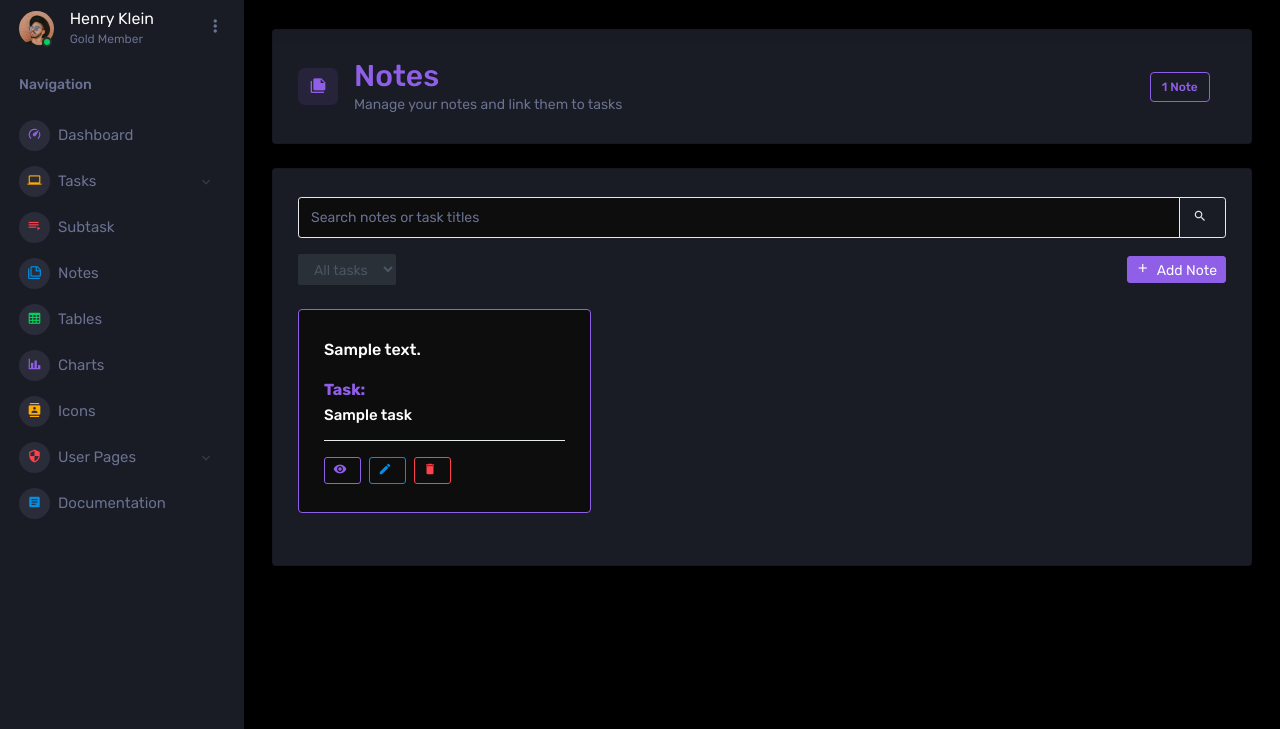
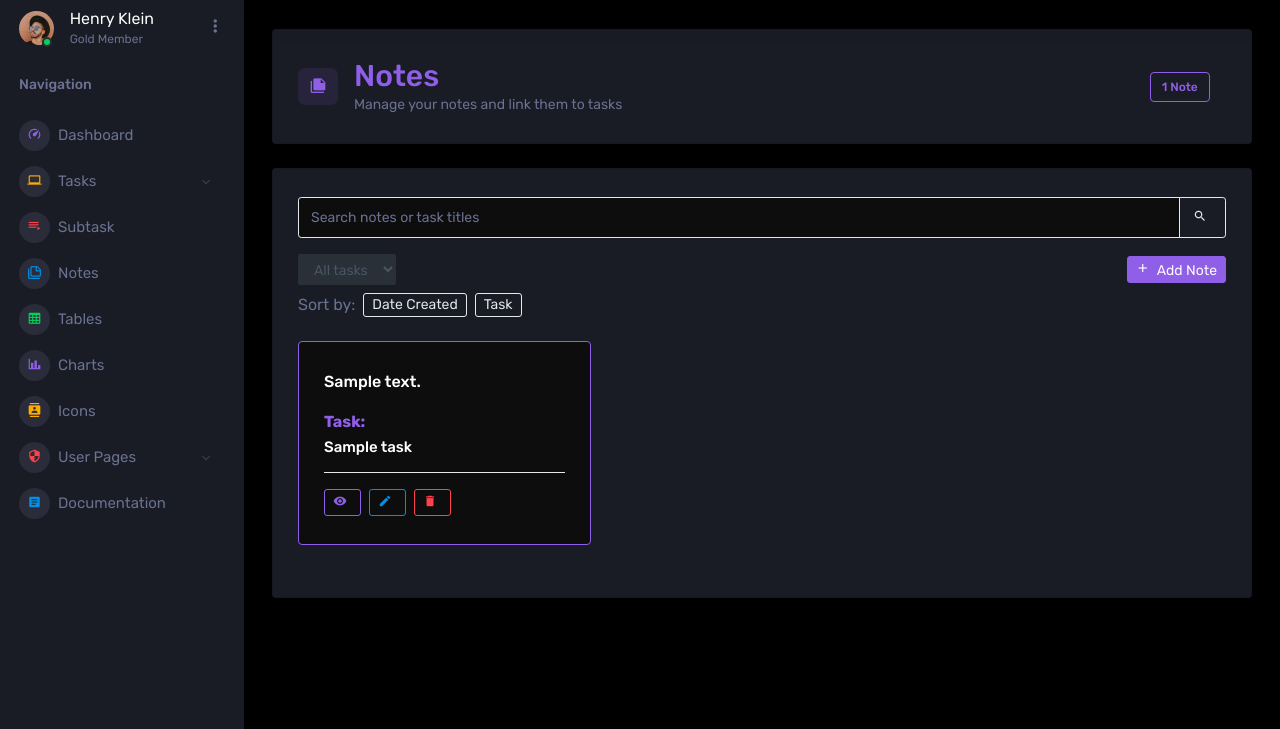
Before and after one commit to Ritvent/hangarin, a Django app: page /notes/ in a window 1280 px wide. Shown: the part 71-800 px from the top of the page. Run offline with Django 5.2, Linux system fonts and the light colour scheme; tables that the repository leaves empty hold one stand-in row (values such as "Sample post"); some libraries are stand-ins or nearby versions.

Commit message:
edit note.html

```diff
--- a/projectsite/templates/notes.html
+++ b/projectsite/templates/notes.html
@@ -72,6 +72,26 @@
                 <i class="mdi mdi-plus mr-1"></i>
                 <span class="d-none d-sm-inline">{{ labels.add_task|default:'Add Note' }}</span>
                 <span class="d-inline d-sm-none">Add</span>
+              </a>
+            </div>
+          </div>
+
+          <!-- Sort controls for Notes: keep q and task filters when toggling -->
+          <div class="mt-2 mb-3">
+            <div class="d-flex align-items-center flex-wrap">
+              <span class="text-muted mr-2">Sort by:</span>
+              <a class="btn btn-sm btn-outline-secondary mr-2" href="?{% if request.GET.q %}q={{ request.GET.q }}&amp;{% endif %}{% if request.GET.task %}task={{ request.GET.task }}&amp;{% endif %}sort=created_at&amp;dir={% if current_sort == 'created_at' and current_direction == 'asc' %}desc{% else %}asc{% endif %}">
+                Date Created
+                {% if current_sort == 'created_at' %}
+                  {% if current_direction == 'asc' %} ▲ {% else %} ▼ {% endif %}
+                {% endif %}
+              </a>
+
+              <a class="btn btn-sm btn-outline-secondary" href="?{% if request.GET.q %}q={{ request.GET.q }}&amp;{% endif %}{% if request.GET.task %}task={{ request.GET.task }}&amp;{% endif %}sort=task&amp;dir={% if current_sort == 'task' and current_direction == 'asc' %}desc{% else %}asc{% endif %}">
+                Task
+                {% if current_sort == 'task' %}
+                  {% if current_direction == 'asc' %} ▲ {% else %} ▼ {% endif %}
+                {% endif %}
               </a>
             </div>
           </div>
```
